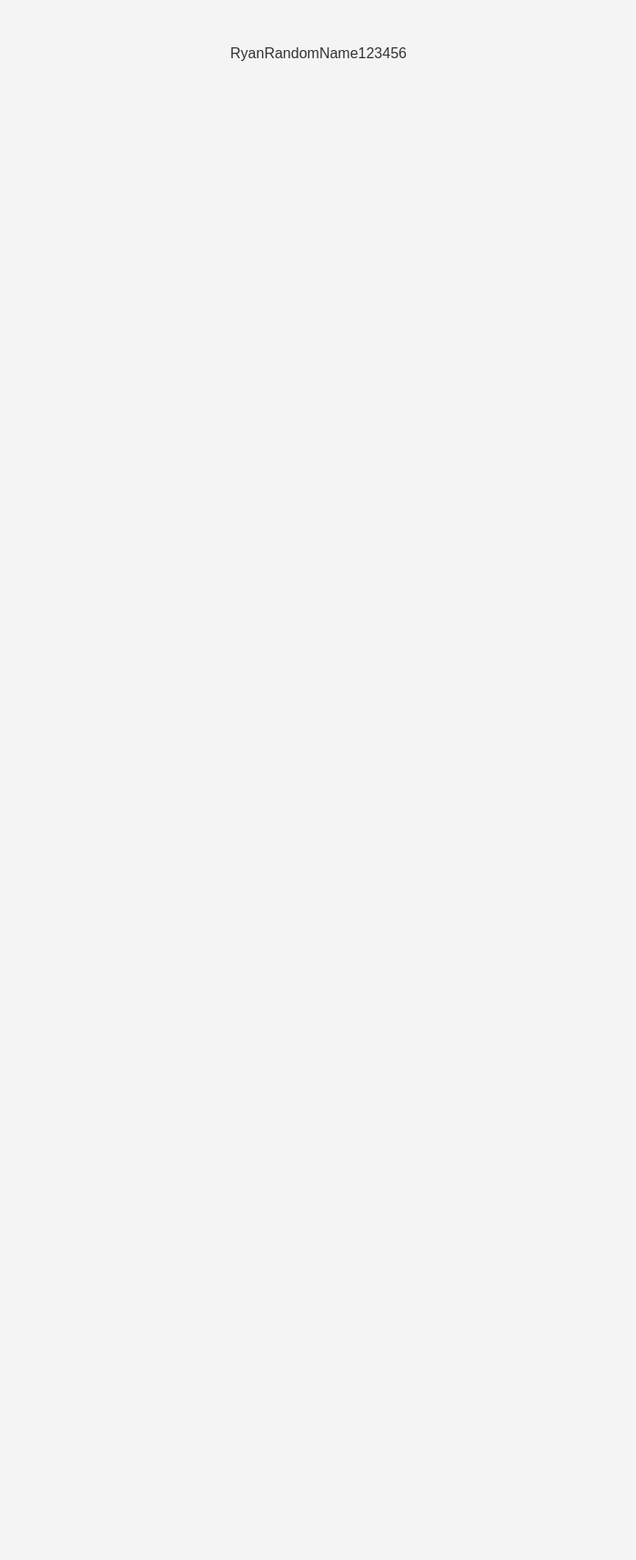
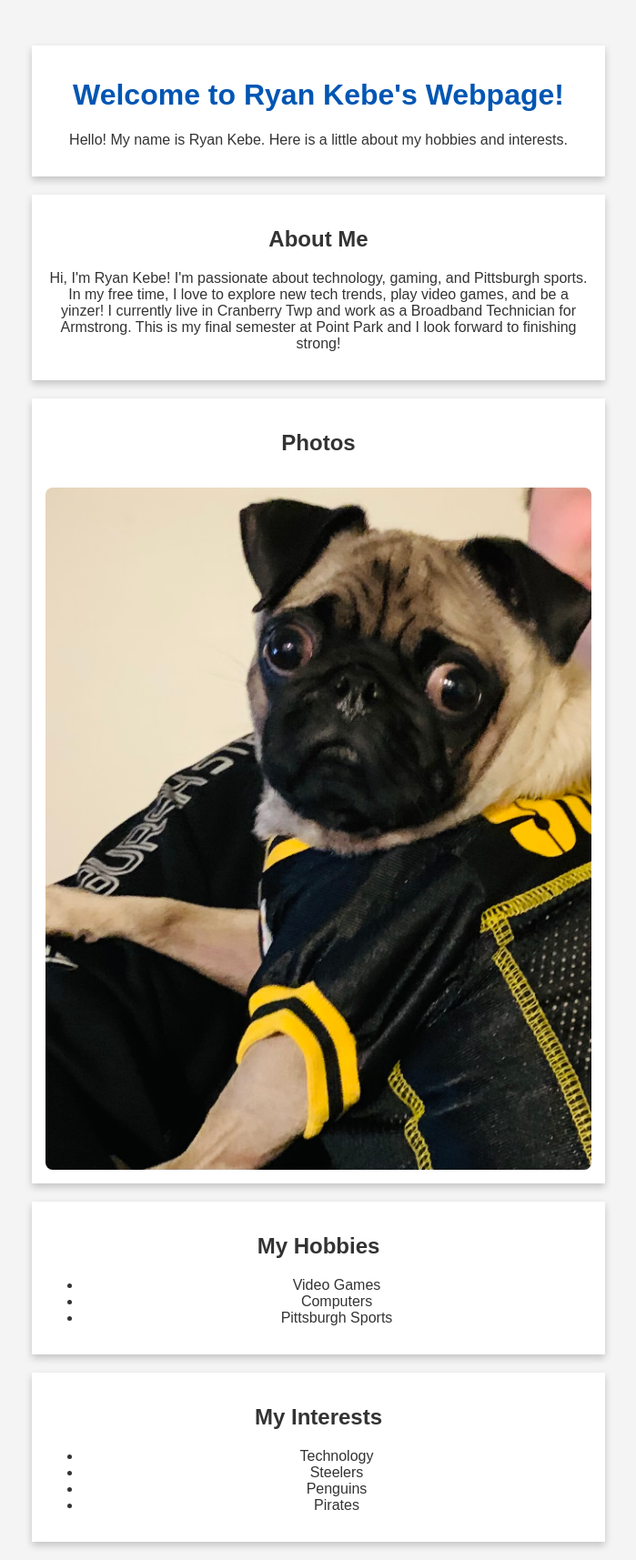
Before and after one commit to keebmack/CMPS-361, a PHP site: page /webpage.php in a window 1280 px wide. Before the commit the part shown is almost empty. Shown: the whole page at 91% size, without its empty margins (290-989 px from the left). Before the commit the page ends 67 px from the top, so only its background shows below. Run offline with PHP 8.4, Linux system fonts and the light colour scheme.

Commit message:
first php webpage

```diff
--- a/Module 1/webpage.php
+++ b/Module 1/webpage.php
@@ -1,6 +1,6 @@
 <html>
     <head>
-        <title>My first Php page</title>
+        <title>My First PHP Page</title>
         <style>
             body {
                 font-family: Arial, Helvetica, sans-serif;
@@ -9,18 +9,70 @@
                 text-align: center;
                 margin-top: 50px;
             }
+            h1 {
+                color: #0056b3;
+            }
+            .section {
+                margin: 20px auto;
+                max-width: 600px;
+                padding: 15px;
+                background-color: #ffffff;
+                box-shadow: 0px 4px 8px rgba(0, 0, 0, 0.2);
+            }
+            img {
+                max-width: 100%;
+                height: auto;
+                border-radius: 8px;
+                margin-top: 15px;
+            }
         </style>
     </head>
     <body>
-        <!-- add Php to the body -->
-         <?php
-            $name = "Ryan";
-            echo $name;
+        <?php
+            // Variables
+            $name = "Ryan Kebe";
+            $hobbies = ["Video Games", "Computers", "Pittsburgh Sports"];
+            $interests = ["Technology", "Steelers", "Penguins", "Pirates"];
+        ?>
 
-            $string = "RandomName";
-            $int = 123456;
-            echo $string;
-            echo $int;
-         ?>
+        <div class="section">
+            <h1>Welcome to <?php echo $name; ?>'s Webpage!</h1>
+            <p>Hello! My name is <?php echo $name; ?>. Here is a little about my hobbies and interests.</p>
+        </div>
+
+        <div class="section">
+            <h2>About Me</h2>
+            <p>
+                Hi, I'm <?php echo $name; ?>! I'm passionate about technology, gaming, and Pittsburgh sports. In my free time, I love to explore new tech trends, play video games, and be a yinzer!
+                I currently live in Cranberry Twp and work as a Broadband Technician for Armstrong.  This is my final semester at Point Park and I look forward to finishing strong!
+            </p>
+        </div>
+
+        <div class="section">
+            <h2>Photos</h2>
+            <img src="photos/Rico.jpg" alt="My dog, Rico">
+        </div>
+
+        <div class="section">
+            <h2>My Hobbies</h2>
+            <ul>
+                <?php
+                    foreach ($hobbies as $hobby) {
+                        echo "<li>$hobby</li>";
+                    }
+                ?>
+            </ul>
+        </div>
+
+        <div class="section">
+            <h2>My Interests</h2>
+            <ul>
+                <?php
+                    foreach ($interests as $interest) {
+                        echo "<li>$interest</li>";
+                    }
+                ?>
+            </ul>
+        </div>
     </body>
 </html>
```
Also changed, not shown: Module 1/photos/Rico.jpg (added).
